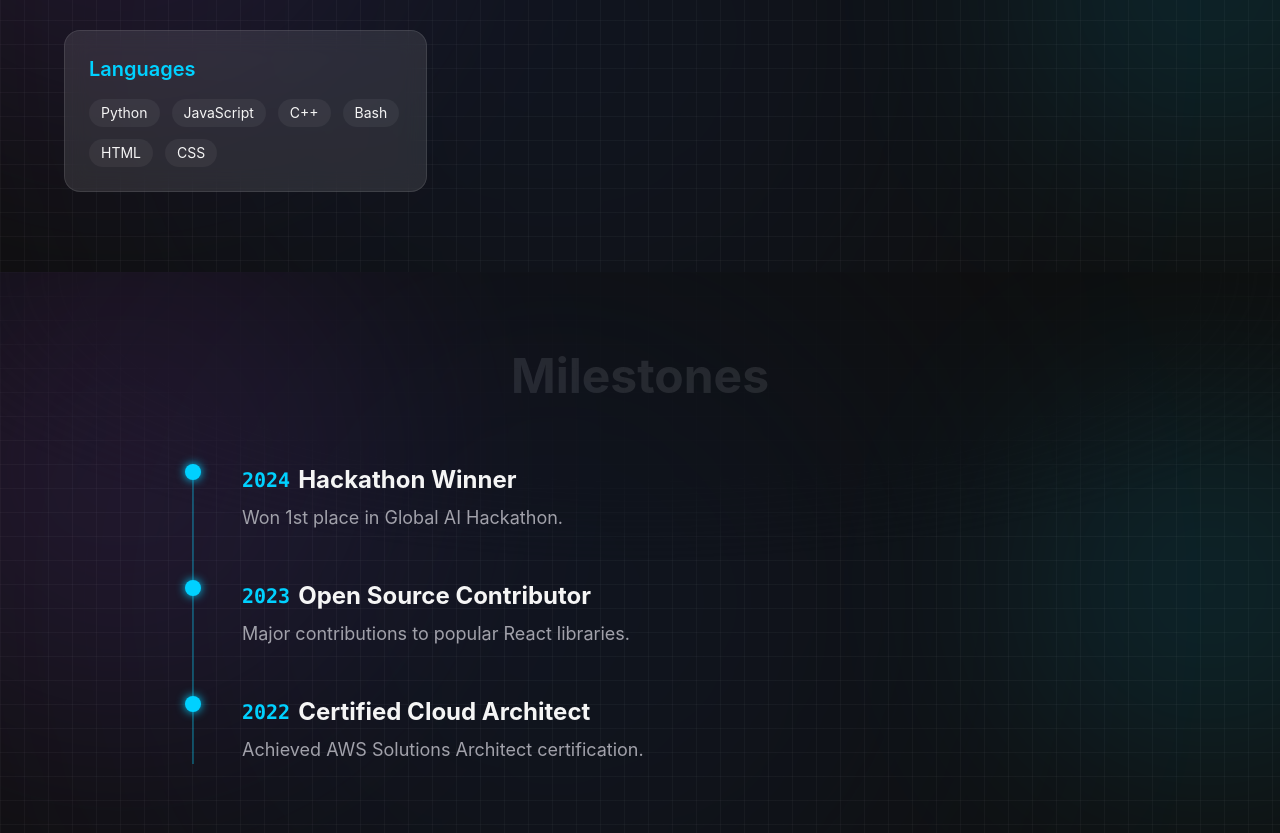
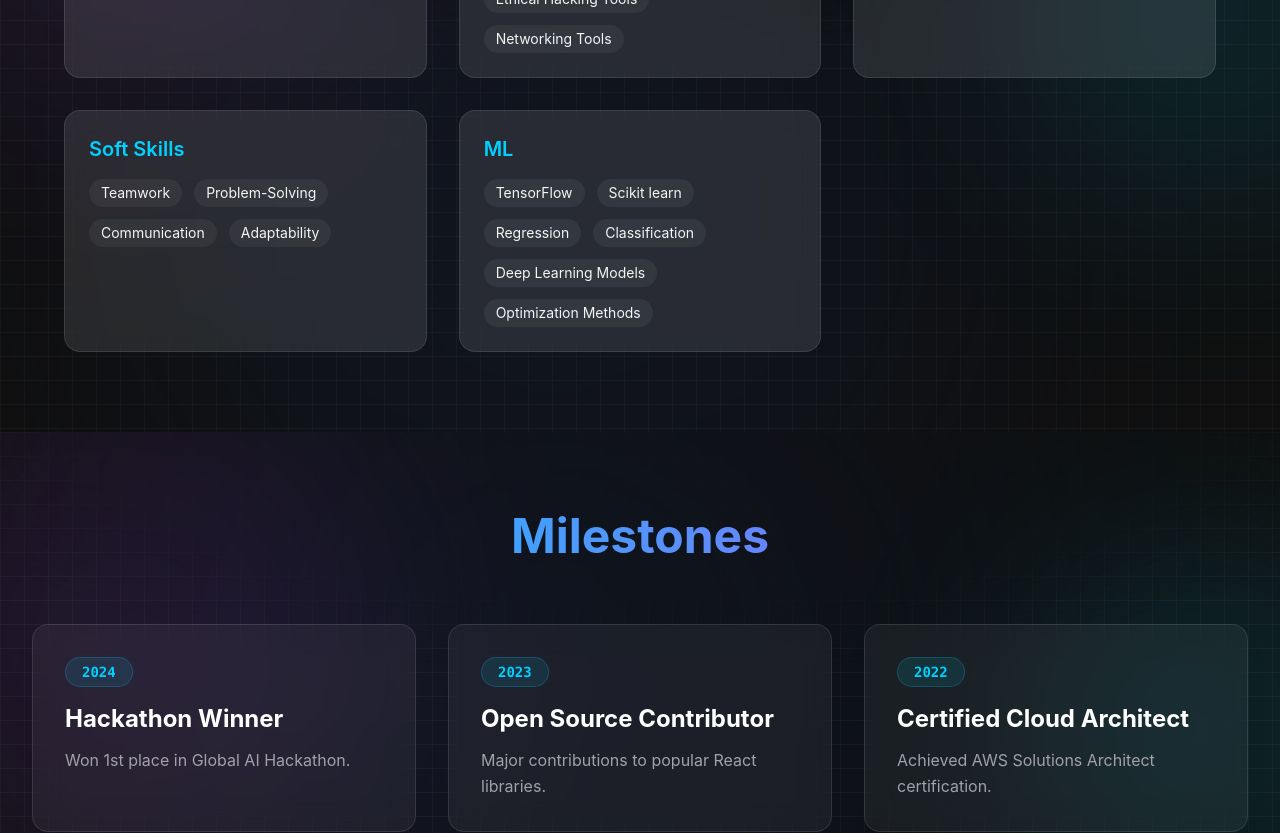
Before and after one commit to jshivanshuu/Portfolio-shivanshu, a React (Vite) app: page / in a window 1280 px wide. Shown: the part 1140-1973 px from the top of the page. Built offline with nearby package versions, Linux system fonts and the light colour scheme.

Commit message:
updated milestone design and skills

```diff
--- a/src/components/Achievements.jsx
+++ b/src/components/Achievements.jsx
@@ -13,30 +13,34 @@ const Achievements = () => {
         <section className="py-20 px-8 bg-primary text-secondary relative overflow-hidden">
             <SectionBackground />
 
-            <div className="max-w-4xl mx-auto">
+            <div className="max-w-7xl mx-auto relative z-10">
                 <motion.h2
                     initial={{ opacity: 0, scale: 0.9 }}
                     whileInView={{ opacity: 1, scale: 1 }}
-                    className="text-3xl md:text-5xl font-bold mb-16 text-center text-white"
+                    className="text-3xl md:text-5xl font-bold mb-16 text-center bg-gradient-to-r from-accent to-purple-500 bg-clip-text text-transparent"
                 >
                     Milestones
                 </motion.h2>
 
-                <div className="relative border-l-2 border-accent/30 ml-4 md:ml-0 space-y-12">
+                <div className="grid grid-cols-1 md:grid-cols-3 gap-8">
                     {achievements.map((item, index) => (
                         <motion.div
                             key={index}
-                            initial={{ opacity: 0, x: -50 }}
-                            whileInView={{ opacity: 1, x: 0 }}
-                            transition={{ delay: index * 0.2, duration: 0.5 }}
-                            className="relative pl-8 md:pl-12"
+                            initial={{ opacity: 0, y: 30 }}
+                            whileInView={{ opacity: 1, y: 0 }}
+                            whileHover={{ scale: 1.05, y: -5 }}
+                            transition={{ duration: 0.3, delay: index * 0.1 }}
+                            className="bg-white/5 backdrop-blur-lg border border-white/10 p-8 rounded-2xl shadow-xl hover:shadow-[0_0_30px_rgba(0,209,255,0.3)] hover:border-accent/50 transition-all duration-300 group"
                         >
-                            <div className="absolute -left-[9px] top-0 w-4 h-4 bg-accent rounded-full shadow-[0_0_10px_#00D1FF]" />
-                            <div className="flex flex-col md:flex-row md:items-center gap-2 mb-2">
-                                <span className="text-accent font-mono font-bold text-xl">{item.year}</span>
-                                <h3 className="text-2xl font-bold">{item.title}</h3>
-                            </div>
-                            <p className="text-[#a1a1aa] text-lg">{item.description}</p>
+                            <span className="inline-block px-4 py-1 mb-4 rounded-full bg-accent/10 border border-accent/20 text-accent font-mono font-bold text-sm">
+                                {item.year}
+                            </span>
+                            <h3 className="text-2xl font-bold mb-3 text-white group-hover:text-accent transition-colors">
+                                {item.title}
+                            </h3>
+                            <p className="text-[#a1a1aa] leading-relaxed">
+                                {item.description}
+                            </p>
                         </motion.div>
                     ))}
                 </div>
--- a/src/components/Skills.jsx
+++ b/src/components/Skills.jsx
@@ -3,10 +3,11 @@ import { motion } from 'framer-motion';
 import SectionBackground from './SectionBackground';
 
 const skills = [
-    { category: "Cyber Security", items: ["Wireshark", "Nmap", "Metasploit", "Burp Suite"] },
-    { category: " Platforms", items: ["Windows", "Linux"] },
-    { category: "Tools", items: ["Git", "VS Code", "Virtual Machines",] },
-    { category: "Languages", items: ["Python", "JavaScript", "C++", "Bash", "HTML", "CSS"] },
+    { category: "Programming Languages", items: ["C++", "Python", "Bash"] },
+    { category: "Technologies/Tools", items: ["GitHub", "Wireshark", "Burp Suite", "Nmap", "Metasploit", "Ethical Hacking Tools", "Networking Tools"] },
+    { category: "Operating Systems", items: ["Windows", "Linux"] },
+    { category: "Soft Skills", items: ["Teamwork", "Problem-Solving", "Communication", "Adaptability"] },
+    { category: "ML", items: ["TensorFlow", "Scikit learn", "Regression", "Classification", "Deep Learning Models", "Optimization Methods"] },
 ];
 
 const Skills = () => {
```
